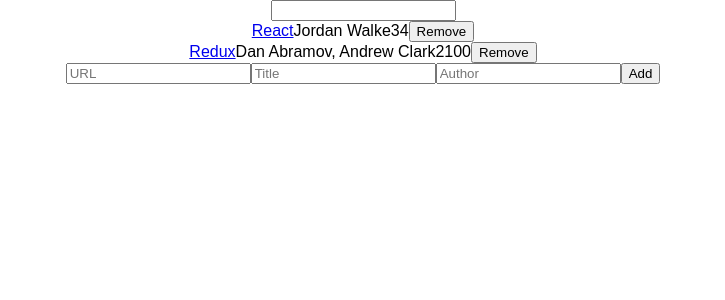
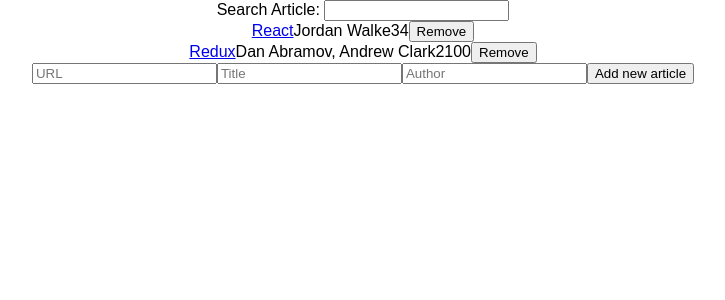
Before and after one commit to wakim/the-road-to-react, a React (Create React App) app: page / in a window 1280 px wide. Shown: the top 300 px of the page, without its empty margins (277-1002 px from the left). Built offline with nearby package versions, Linux system fonts and the light colour scheme; the HTML template or start-up script is replaced by a standard one.

Commit message:
Extract Search, Table and NewArticle components from within App.

```diff
--- a/src/App.js
+++ b/src/App.js
@@ -7,7 +7,7 @@
     title: 'React',
     url: 'https://facebook.github.io/react/',
     author: 'Jordan Walke',
-    num_comments: 3,
+    numComments: 3,
     points: 4,
     objectID: 0,
     order: 0,
@@ -16,14 +16,112 @@
     title: 'Redux',
     url: 'https://github.com/reactjs/redux',
     author: 'Dan Abramov, Andrew Clark',
-    num_comments: 2,
+    numComments: 2,
     points: 100,
     objectID: 1,
     order: 1,
   }
 ];
 
-class App extends Component {
+function Search(props) {
+  const {
+    value,
+    onChange,
+    children,
+  } = props;
+
+  return (
+    <form>
+      {children}
+      <input
+        type="text"
+        value={value}
+        onChange={(e) => onChange(e.target.value)} />
+    </form>
+  );
+}
+
+function Table(props) {
+  const {
+    list,
+    pattern,
+    onRemove
+  } = props;
+
+  const isSearched = item => !pattern || item.title.toLowerCase().includes(pattern.toLowerCase());
+
+  return (
+    <div>
+      {
+        list.sort((item1, item2) => item1.order - item2.order)
+            .filter(isSearched)
+            .map(item =>
+              <div key={item.objectID}>
+                <span>
+                  <a href={item.url}>{item.title}</a>
+                </span>
+                <span>{item.author}</span>
+                <span>{item.numComments}</span>
+                <span>{item.points}</span>
+                <span>
+                  <button
+                    onClick={() => onRemove(item.objectID)}>Remove</button>
+                </span>
+              </div>)
+      }
+     </div>
+  );
+}
+
+class NewArticle extends Component {
+
+  constructor(props) {
+    super(props);
+
+    this.state = {
+      newArticle: { url: '', title: '', author: '' }
+    };
+
+    this.onAdd = this.onSubmit.bind(this);
+    this.onTextChanged = this.onTextChanged.bind(this);
+  }
+
+  onTextChanged(event, attr) {
+    const newArticle = this.state.newArticle;
+
+    newArticle[attr] = event.target.value;
+
+    this.setState({ newArticle });
+  }
+
+  onSubmit(e) {
+    e.preventDefault();
+
+    this.setState({newArticle: {url: '', title: '', author: ''}});
+    this.props.onAdd(this.state.newArticle);
+  }
+
+  render() {
+    const {
+      url,
+      title,
+      author,
+    } = this.state.newArticle;
+
+    const { children = 'Add' } = this.props;
+
+    return (
+      <form onSubmit={this.onAdd}>
+        <input type="text" required="required" value={url} onChange={(e) => this.onTextChanged(e, "url")} placeholder="URL" />
+        <input type="text" required="required" value={title} onChange={(e) => this.onTextChanged(e, "title")} placeholder="Title" />
+        <input type="text" required="required" value={author} onChange={(e) => this.onTextChanged(e, "author")} placeholder="Author" />
+        <input type="submit" value={children} />
+      </form>
+    );
+  }
+}
+
+export default class App extends Component {
 
   constructor(props) {
     super(props);
@@ -32,12 +130,9 @@
       list,
       searchTerm: '',
       nextObjectId: 2,
-      url: '',
-      title: '',
-      author: '',
+      newArticle: { url: '', title: '', author: '' },
     };
 
-    this.onTextChanged = this.onTextChanged.bind(this);
     this.onSearchChange = this.onSearchChange.bind(this);
     this.onRemove = this.onRemove.bind(this);
     this.onAdd = this.onAdd.bind(this);
@@ -50,84 +145,44 @@
     this.setState({ list: updatedList });
   }
 
-  onSearchChange(event) {
-    this.setState({ searchTerm: event.target.value });
+  onSearchChange(searchTerm) {
+    this.setState({ searchTerm });
   }
 
-  onTextChanged(event, attr) {
-    this.setState({ [attr]: event.target.value });
-  }
-
-  onAdd(event) {
-    event.preventDefault();
-
+  onAdd(newArticle) {
     const {
-      url,
-      title,
-      author,
       list,
     } = this.state;
 
     let nextObjectId = this.state.nextObjectId;
 
-    const newObject = {
-      title: title,
-      url: url,
-      author: author,
-      num_comments: 0,
+    const newObject = Object.assign({
+      numComments: 0,
       points: 0,
       objectID: nextObjectId++,
       order: list.length,
-    };
+    }, newArticle);
 
-    this.setState({title: '', url: '', author: '', list: [...list, newObject], nextObjectId: nextObjectId});
+    this.setState({list: [...list, newObject], nextObjectId: nextObjectId});
   }
 
   render() {
     const {
       list,
       searchTerm,
-      url,
-      title,
-      author,
     } = this.state;
-
-    const isSearched = (item) => !searchTerm || item.title.toLowerCase().includes(searchTerm.toLowerCase());
 
     return (
       <div className="App">
-        <form>
-          <input
-            type="text"
-            onChange={this.onSearchChange} />
-        </form>
-        {
-          list.sort((item1, item2) => item1.order - item2.order)
-          .filter(isSearched)
-          .map(item =>
-            <div key={item.objectID}>
-              <span>
-                <a href={item.url}>{item.title}</a>
-              </span>
-              <span>{item.author}</span>
-              <span>{item.num_comments}</span>
-              <span>{item.points}</span>
-              <span>
-                <button
-                  onClick={() => this.onRemove(item.objectID)}>Remove</button>
-              </span>
-            </div>)
-        }
-
-        <form onSubmit={this.onAdd}>
-          <input type="text" required="required" value={url} onChange={(e) => this.onTextChanged(e, "url")} placeholder="URL" />
-          <input type="text" required="required" value={title} onChange={(e) => this.onTextChanged(e, "title")} placeholder="Title" />
-          <input type="text" required="required" value={author} onChange={(e) => this.onTextChanged(e, "author")} placeholder="Author" />
-          <input type="submit" value="Add" />
-        </form>
+        <Search
+          value={searchTerm}
+          onChange={this.onSearchChange}>Search Article: </Search>
+        <Table
+          list={list}
+          pattern={searchTerm}
+          onRemove={this.onRemove} />
+        <NewArticle onAdd={this.onAdd}>Add new article</NewArticle>
       </div>
     );
   }
 }
-
-export default App;
```
